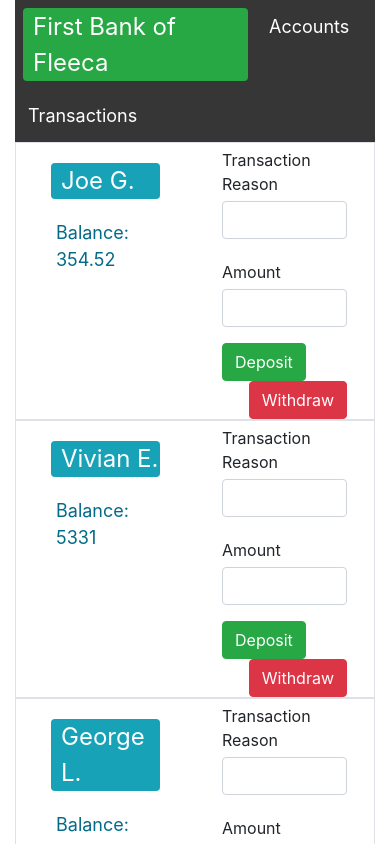
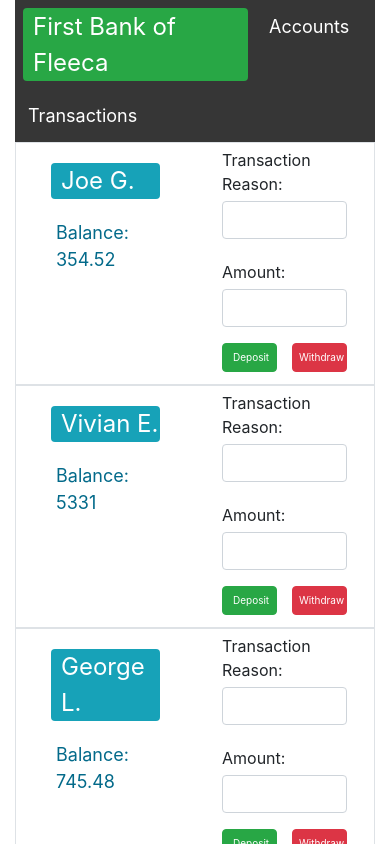
Before and after one commit to krojas64/is322-final-project, a React (Create React App) app: page / in a window 390 px wide. Shown: the top 844 px of the page. Built offline with nearby package versions, Linux system fonts and the light colour scheme; no server answers.

Commit message:
Small adjustments to UI, moved folders around for organization

```diff
--- a/package.json
+++ b/package.json
@@ -12,6 +12,8 @@
     "react-redux": "^7.2.4",
     "react-router-dom": "^5.2.0",
     "react-scripts": "4.0.3",
+    "redux-devtools-extension": "^2.13.9",
+    "redux-thunk": "^2.3.0",
     "web-vitals": "^1.1.2"
   },
   "scripts": {
--- a/src/components/App.css
+++ b/src/components/App.css
@@ -2,3 +2,7 @@ label {
     margin-top: 5px;
     margin-bottom: 5px;
 }
+
+.badge {
+    margin-left: 5px;
+}
--- a/src/components/App.js
+++ b/src/components/App.js
@@ -1,5 +1,4 @@
 import React from 'react';
-//import axios from 'axios';
 import { BrowserRouter, Route } from 'react-router-dom';
 
 import Tabs from './Tabs';
--- a/src/components/CreateTransaction.js
+++ b/src/components/CreateTransaction.js
@@ -20,7 +20,7 @@ class CreateTransaction extends React.Component {
         return (
             <form onSubmit={this.onFormSubmit} style={{padding: '0 12px 12px'}}>
                 <div className="form-group">
-                    <label>Transaction Reason</label>
+                    <label>Transaction Reason:</label>
                     <input type="text" className="form-control"
                         name="reason"
                         value={this.state.reason}
@@ -29,15 +29,15 @@ class CreateTransaction extends React.Component {
                 </div>
 
                 <div className="form-group">
-                    <label>Amount</label>
+                    <label>Amount:</label>
                     <input type="text" className="form-control"
                         name="amount"
                         value={this.state.amount}
                         onChange={event => this.setState({amount: event.target.value})}>
                     </input>
                 </div>
-                <input type="submit" className="btn btn-success" value="Deposit" />
-                <input type="button" className="btn btn-danger float-right" value="Withdraw" />
+                <input type="submit" id="green" className="btn btn-success" value="Deposit" />
+                <input type="button" id="red" className="btn btn-danger float-right" value="Withdraw" />
             </form>
         )
     }
--- a/src/components/PersonalTransaction.css
+++ b/src/components/PersonalTransaction.css
@@ -18,3 +18,21 @@
     padding-left: 5px;
     color: #036a8a;
 }
+
+@media only screen and (max-width: 779px) {
+    .options-holder {
+        height: 100px;
+    }
+
+    #green {
+        width: 55px;
+        font-size: x-small;
+        padding-left: 10px;
+    }
+
+    #red {
+        width: 55px;
+        font-size: x-small;
+        padding-left: 6px;
+    }
+}
--- a/src/components/Transactions.js
+++ b/src/components/Transactions.js
@@ -3,7 +3,6 @@ import { connect } from 'react-redux';
 import { Link } from 'react-router-dom';
 
 class Transactions extends React.Component {
-
     render(){
         let TransactionList = this.props.transactions;
         console.log(TransactionList);
--- a/src/reducers/TransactionReducer.js
+++ b/src/reducers/TransactionReducer.js
@@ -15,11 +15,12 @@ import axios from 'axios';
     return;
 };*/
 
-const db_transaction = async () => {
-    let transactions = await axios.get('https://my-json-server.typicode.com/krojas64/final-db/transactions');
-
+/*const db_transaction = async () => {
+    let transactions = await axios.get('https://my-json-server.typicode.com/krojas64/final-db/transactions')
+    .then(response => response.data));
+    console.log(transactions);
     return transactions;
-}
+}*/
 
 const DEFAULT_STATE = {
     //accounts: db_account()
@@ -29,13 +30,13 @@ const DEFAULT_STATE = {
         { "name": "George L.", "id": 2, "balance": 745.48 },
         { "name": "Zoey A.", "id": 1, "balance": 1644.17 }
     ],
-    transactions: db_transaction()
-    /*transactions: [
+    //transactions: db_transaction()
+    transactions: [
         { "name": "Joe G.", "id": 3, "reason": "Opened Account", "amount": 354.52 },
         { "name": "Vivian E.", "id": 4, "reason": "Opened Account", "amount": 5331.00 },
         { "name": "George L.", "id": 2, "reason": "Opened Account", "amount": 745.48 },
         { "name": "Zoey A.", "id": 1, "reason": "Opened Account", "amount": 1644.17 }
-    ]*/
+    ]
 };
 
 const transactionReducer = (state = DEFAULT_STATE, action) => {
--- a/src/reducers/index.js
+++ b/src/reducers/index.js
@@ -1,8 +1,6 @@
 import {combineReducers} from "redux";
 import transactionReducer from "./TransactionReducer";
-import turnReducer from "./turnReducer";
 
 export default combineReducers({
     transaction: transactionReducer,
-    turn: turnReducer,
 });
--- a/src/reducers/turnReducer.js
+++ /dev/null
@@ -1,37 +0,0 @@
-const DEFAULT_STATE = {
-    current: 0,
-    numCharacter: 9,
-};
-
-const turnReducer = (state = DEFAULT_STATE, action) => {
-    let newState = {...state};
-
-    switch (action.type) {
-        case 'ADD_CHARACTER':
-            newState.numCharacter += 1;
-            return newState;
-
-        case 'REMOVE_CHARACTER':
-            newState.numCharacter -= 1;
-            return newState;
-
-        case 'NEXT_TURN':
-            newState.current += 1;
-            if (newState.current === newState.numCharacter) {
-                newState.current = 0;
-            }
-            return newState;
-
-        case 'PREV_TURN':
-            newState.current -= 1;
-            if (newState.current === -1) {
-                newState.current = newState.numCharacter;
-            }
-            return newState;
-
-        default:
-            return state;
-    }
-}
-
-export default turnReducer;
```
Also changed, not shown: 1 other file (tests, documents, lock files or other folders).
